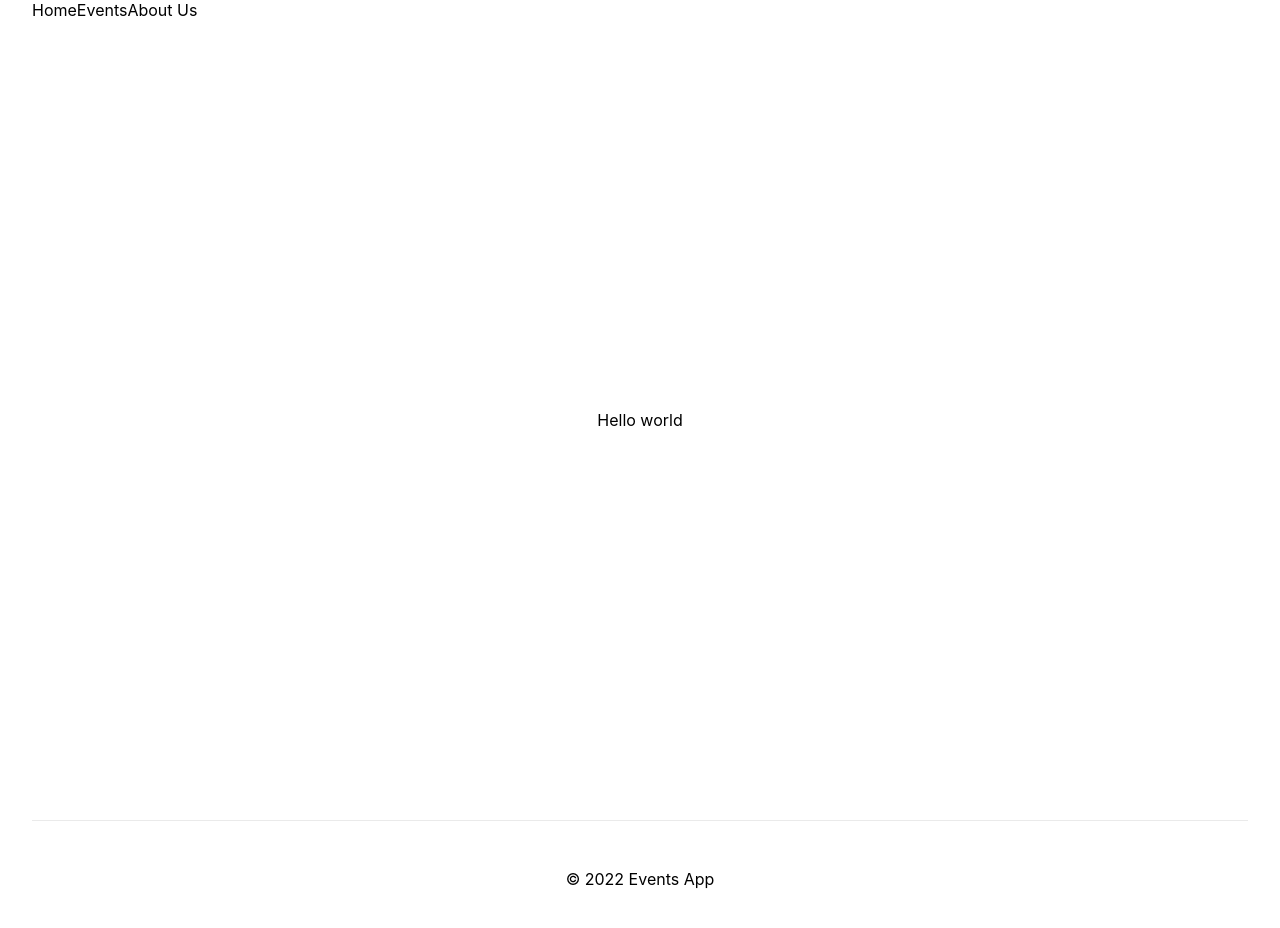
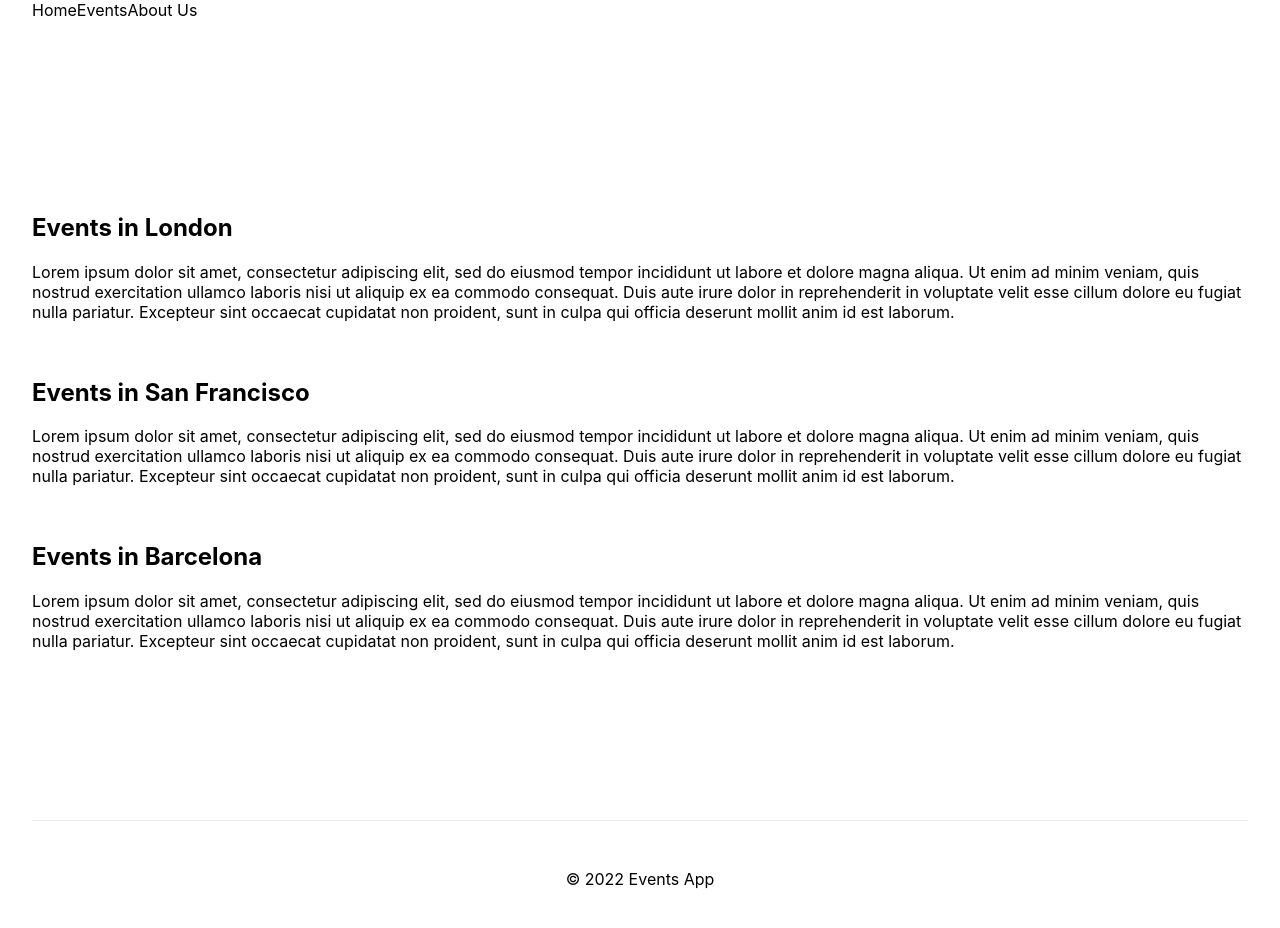
Before and after one commit to JohnXander/events-app, a Next.js app: page / in a window 1280 px wide. Shown: the top 928 px of the page. Built offline with nearby package versions, Linux system fonts and the light colour scheme.

Commit message:
add cards

```diff
--- a/pages/index.js
+++ b/pages/index.js
@@ -21,7 +21,45 @@
       </header>
 
       <main className={styles.main}>
-        Hello world
+        <a href=''>
+          <img src="" alt="" />
+          <h2>Events in London</h2>
+          <p>
+            Lorem ipsum dolor sit amet, consectetur adipiscing elit,
+            sed do eiusmod tempor incididunt ut labore et dolore magna aliqua.
+            Ut enim ad minim veniam, quis nostrud exercitation ullamco laboris
+            nisi ut aliquip ex ea commodo consequat. Duis aute irure dolor in
+            reprehenderit in voluptate velit esse cillum dolore eu fugiat nulla
+            pariatur. Excepteur sint occaecat cupidatat non proident, sunt in
+            culpa qui officia deserunt mollit anim id est laborum.
+          </p>
+        </a>
+        <a href=''>
+          <img src="" alt="" />
+          <h2>Events in San Francisco</h2>
+          <p>
+            Lorem ipsum dolor sit amet, consectetur adipiscing elit,
+            sed do eiusmod tempor incididunt ut labore et dolore magna aliqua.
+            Ut enim ad minim veniam, quis nostrud exercitation ullamco laboris
+            nisi ut aliquip ex ea commodo consequat. Duis aute irure dolor in
+            reprehenderit in voluptate velit esse cillum dolore eu fugiat nulla
+            pariatur. Excepteur sint occaecat cupidatat non proident, sunt in
+            culpa qui officia deserunt mollit anim id est laborum.
+          </p>
+        </a>
+        <a href=''>
+          <img src="" alt="" />
+          <h2>Events in Barcelona</h2>
+          <p>
+            Lorem ipsum dolor sit amet, consectetur adipiscing elit,
+            sed do eiusmod tempor incididunt ut labore et dolore magna aliqua.
+            Ut enim ad minim veniam, quis nostrud exercitation ullamco laboris
+            nisi ut aliquip ex ea commodo consequat. Duis aute irure dolor in
+            reprehenderit in voluptate velit esse cillum dolore eu fugiat nulla
+            pariatur. Excepteur sint occaecat cupidatat non proident, sunt in
+            culpa qui officia deserunt mollit anim id est laborum.
+          </p>
+        </a>
       </main>
 
       <footer className={styles.footer}>
```
